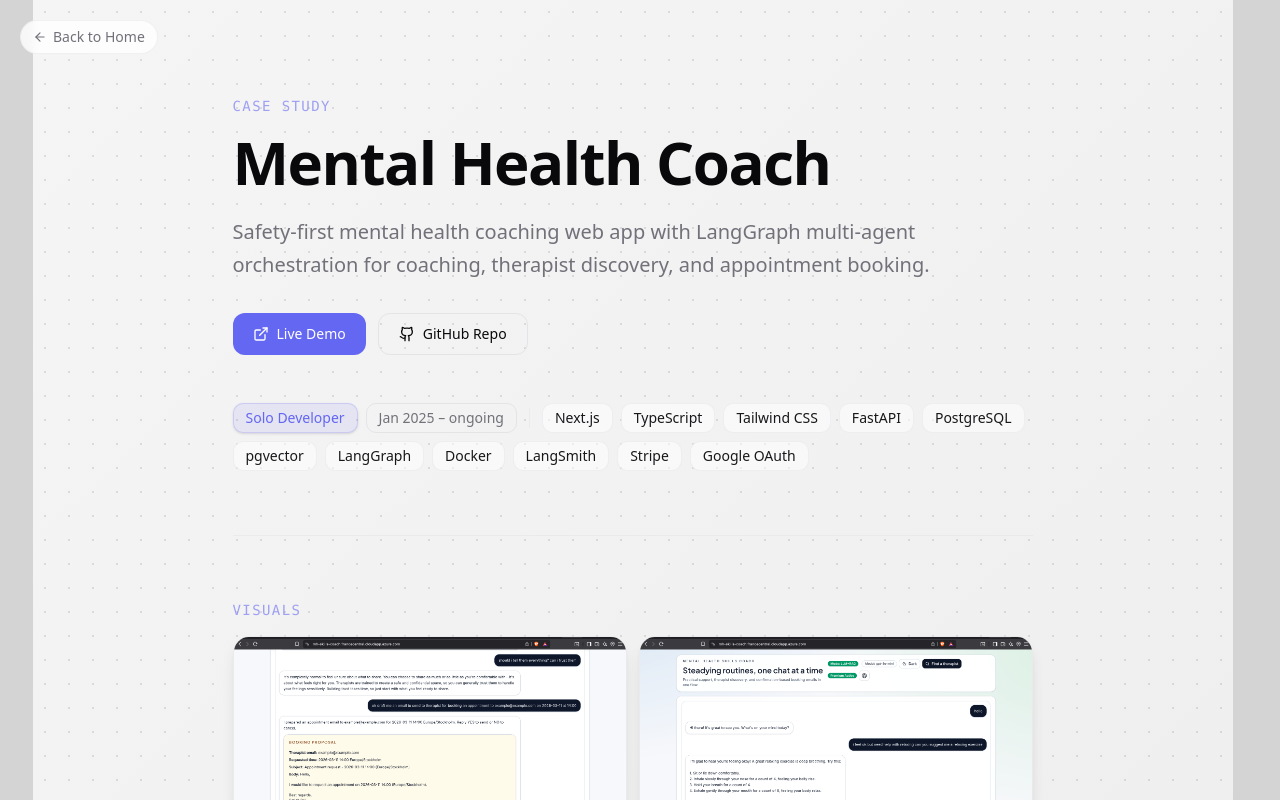
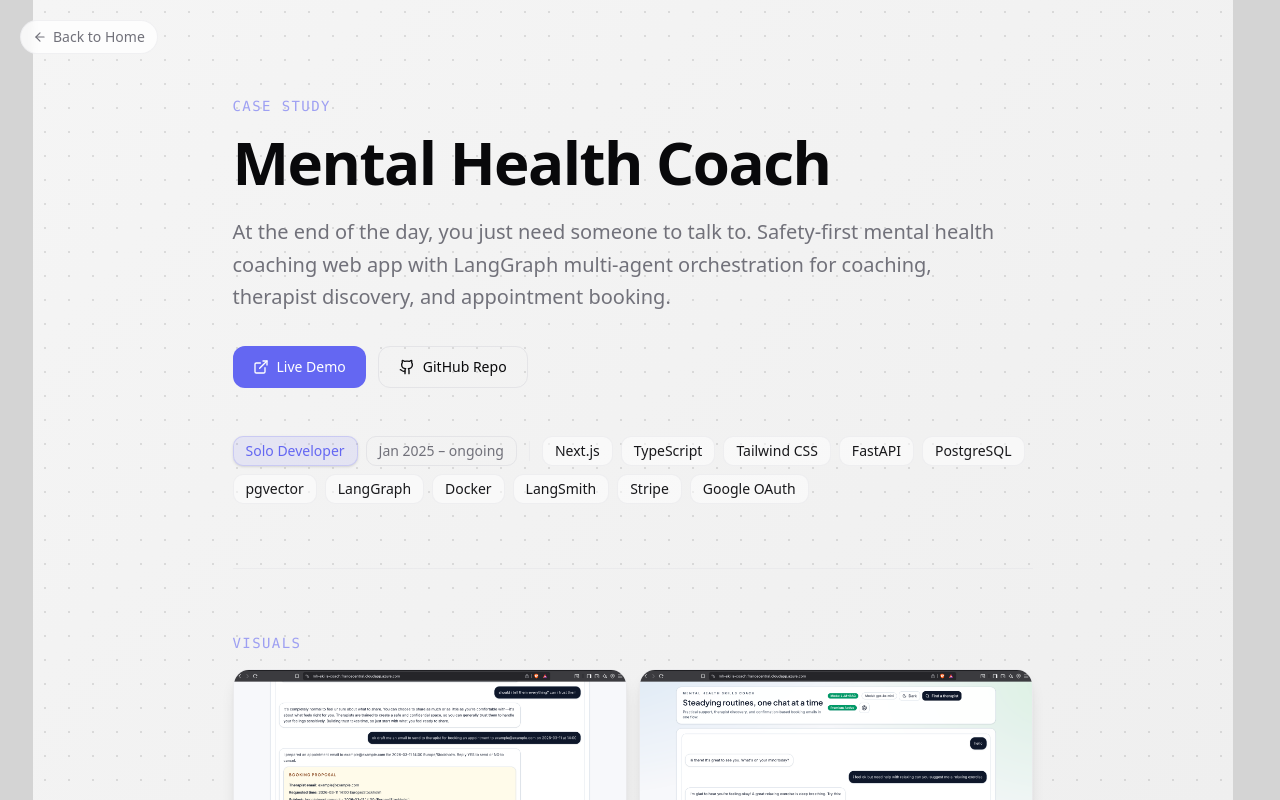
Before and after one commit to satish27072002/portfolio_design1, a Next.js app: page /projects/mental-health-coach in a window 1280 px wide. Shown: the top 800 px of the page. Built offline with nearby package versions, Linux system fonts and the light colour scheme.

Commit message:
redesign

```diff
--- a/src/content/projects.ts
+++ b/src/content/projects.ts
@@ -23,7 +23,7 @@
   {
     title: "Mental Health Coach",
     description:
-      "Safety-first mental health coaching web app with LangGraph multi-agent orchestration for coaching, therapist discovery, and appointment booking.",
+      "At the end of the day, you just need someone to talk to. Safety-first mental health coaching web app with LangGraph multi-agent orchestration for coaching, therapist discovery, and appointment booking.",
     outcomes: [
       "Built LangGraph multi-agent system with context-aware LLM-based intent classification and tiered crisis detection",
       "Engineered production-grade observability: structured JSON logging with correlation IDs, LangSmith tracing, and rate limiting",
```
